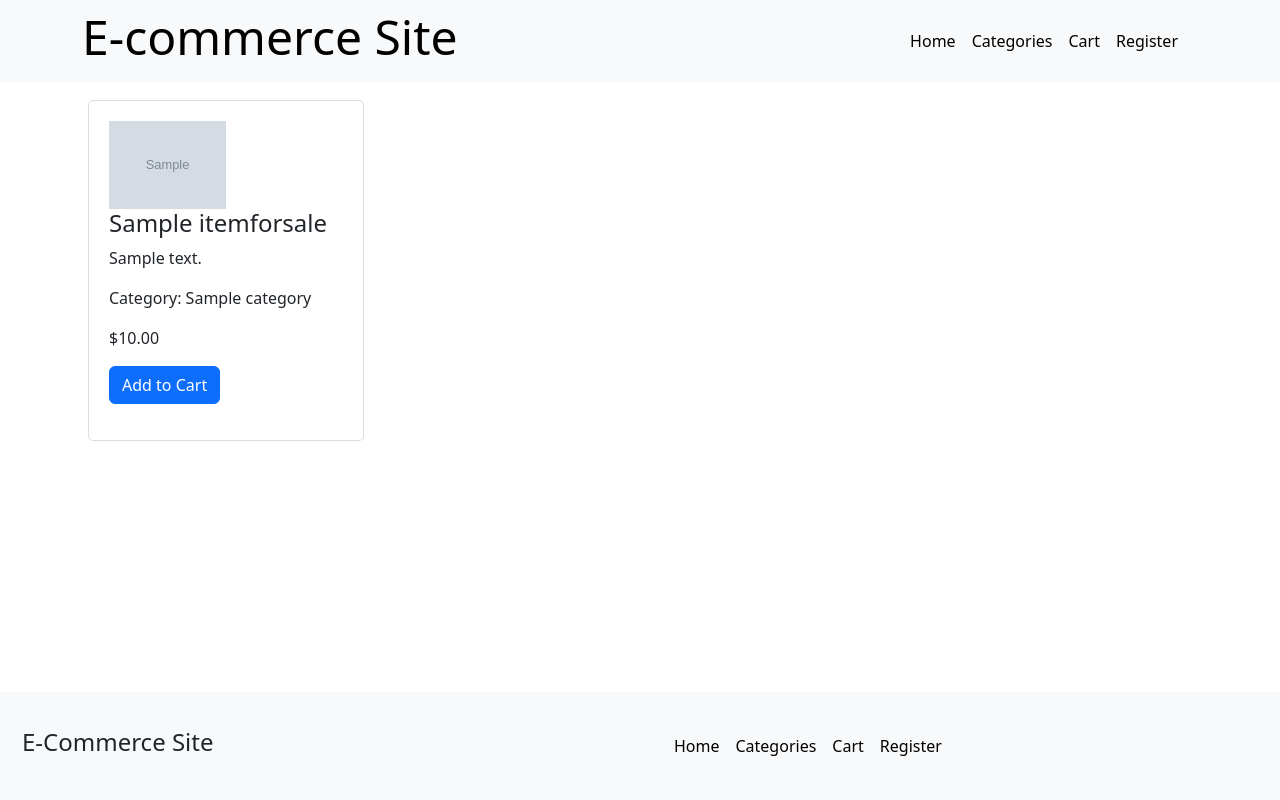
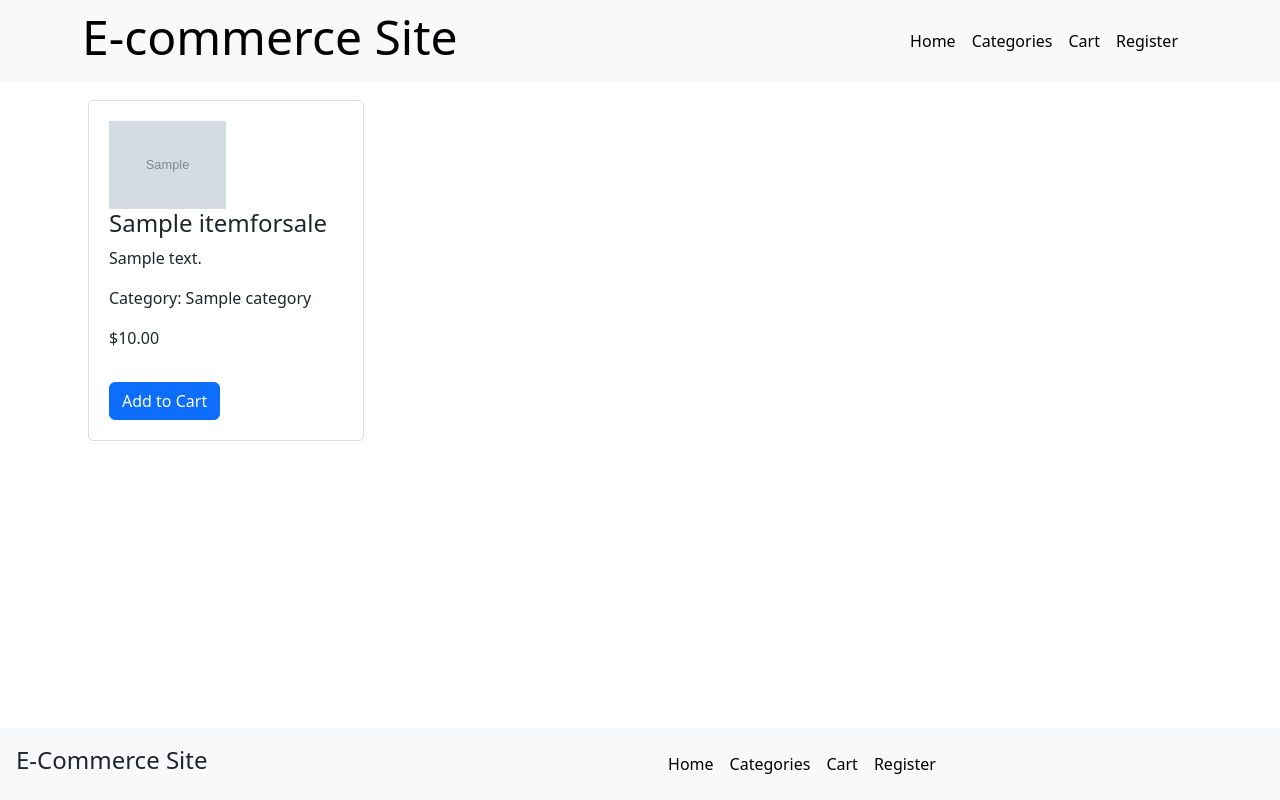
Before and after one commit to drocpdp/django_ecommerce, a Django app: page / in a window 1280 px wide. Run offline with Django 4.2, Linux system fonts and the light colour scheme; tables that the repository leaves empty hold one stand-in row (values such as "Sample post"); grey boxes marked "Sample" are stand-in pictures.

Commit message:
styling, button pushed to bottom, footer bar reduced

```diff
--- a/ecommerce/mysite/homepage/templates/footer.html
+++ b/ecommerce/mysite/homepage/templates/footer.html
@@ -1,12 +1,12 @@
   <!-- Footer -->
-  <nav class="navbar navbar-expand-lg navbar-light footer">
+  <nav class="navbar navbar-expand-lg navbar-light footer p-1">
     <div class="container">
       <!-- Add your footer menu content here -->
       <!-- Example: Logo, navigation links, etc. -->
       <h4>E-Commerce Site</h4>
     </div>
 
-      <div class="container text-bg-light p-3">
+      <div class="container text-bg-light p-1">
         <!-- Add your header menu content here -->
         <!-- Example: Logo, navigation links, etc. -->
         <nav class="navbar navbar-expand-lg bg-body-tertiary">
--- a/ecommerce/mysite/homepage/templates/ui_builder.html
+++ b/ecommerce/mysite/homepage/templates/ui_builder.html
@@ -2,11 +2,11 @@
 {% include 'base.html' %}
 {% block content %}
   <!-- Product grid -->
-  <div class="row product-grid-container">
+  <div class="row product-grid-container md-1">
     {% for item in items_for_sale %}
         <!-- Product -->
         <div class="col-md-3 product-card" id="{{ item.item_uuid }}">
-            <form action="{% url 'additem' item.item_uuid %}" method="post">
+            <form action="{% url 'additem' item.item_uuid %}" method="post" class="d-flex flex-column h-100">
                 {% csrf_token %}
                 <!--- product image -->
                 <img src="{{ item.image_url }}" alt="Product 1">
@@ -21,7 +21,9 @@
                 <!--- product price -->
                 <p>${{ item.price }}</p>
                 <!--- submit -->
-                <input type="submit" value="Add to Cart" class="btn btn-primary">
+                <div class="mt-auto">
+                    <input type="submit" value="Add to Cart" class="btn btn-primary position-relative">
+                </div>
             </form>
         </div>
     {% endfor %}
```
